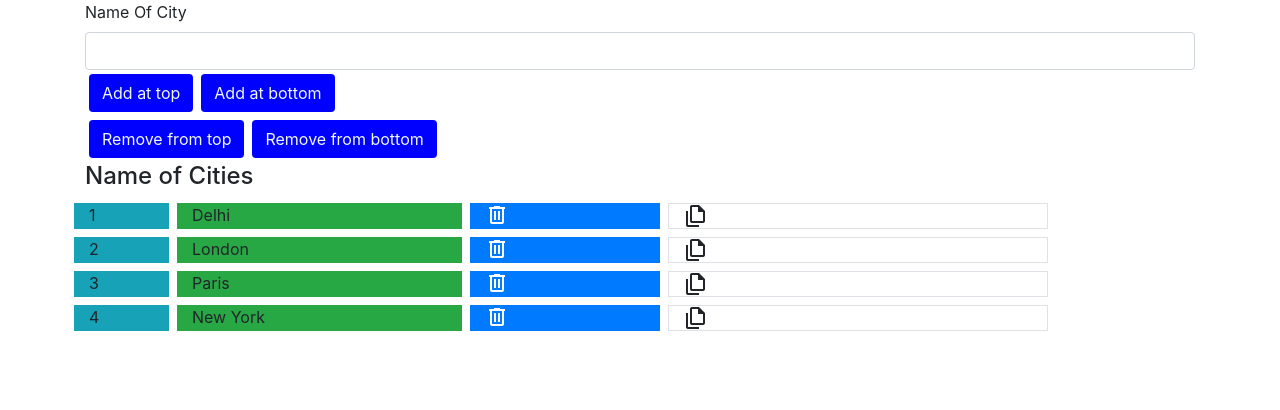
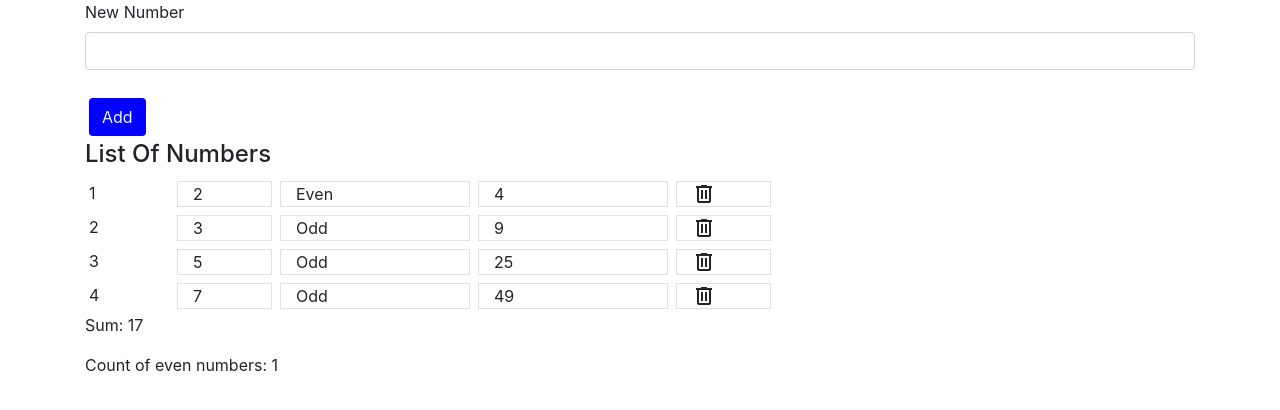
Before and after one commit to SurbhiBisarwal/welcome, an Angular app: page / in a window 1280 px wide. Shown: the top 410 px of the page. Built offline with nearby package versions, Linux system fonts and the light colour scheme.

Commit message:
Numbers and Even / Odd with Sum NG-A2#4

```diff
--- a/src/app/app.component.html
+++ b/src/app/app.component.html
@@ -1,30 +1,22 @@
 <div class="container">
-  <label>Name Of City</label>
-  <input type="text" class="form-control" [(ngModel)]="cname" />
-  <button class="btn m-1" (click)="add('top')">Add at top</button>
-  <button class="btn m-1" (click)="add('bottom')">Add at bottom</button>
-  <br />
-  <button class="btn m-1" (click)="remove('top')">Remove from top</button>
-  <button class="btn m-1" (click)="remove('bottom')">Remove from bottom</button>
-  <h4>Name of Cities</h4>
-  <div class="row" *ngFor="let c1 of cities; let i = index">
-    <div class="col-1 bg-info m-1">{{ i + 1 }}</div>
-    <div class="col-3 bg-success m-1">{{ c1 }}</div>
+  <div>
+    <label>New Number</label><br />
+    <input type="number" class="form-control" [(ngModel)]="n2" /><br />
+    <button class="btn m-1" (click)="add(n2)">Add</button>
+  </div>
+  <h4>List Of Numbers</h4>
+  <div class="row" *ngFor="let n1 of num; index as i">
+    <div class="col-1 m-1">{{ i + 1 }}</div>
+    <div class="col-1 border m-1">{{ n1 }}</div>
+    <div class="col-2 border m-1">{{ n1 % 2 === 0 ? "Even" : "Odd" }}</div>
+    <div class="col-2 border m-1">{{ n1 * n1 }}</div>
     <span
       (click)="delete(i)"
-      class="material-symbols-outlined col-2 bg-primary text-white m-1"
+      class="material-symbols-outlined col-1 border m-1"
     >
       delete
     </span>
-    <span (click)="copy(c1)" class="material-symbols-outlined col-4 border m-1">
-      file_copy
-    </span>
   </div>
+  <p>Sum: {{ sum }}</p>
+  <p>Count of even numbers: {{ evenCount }}</p>
 </div>
-
-<!-- <div class="row" *ngFor="let c1 of cities">
-    <div class="col-3 bg-success m-1">{{ name }}</div>
-    <div class="col-2 bg-primary text-white m-1">{{ name }}</div>
-    <div class="col-4 border m-1">{{ name }}</div>
-  </div>
-</div> -->
--- a/src/app/app.component.scss
+++ b/src/app/app.component.scss
@@ -2,3 +2,6 @@
   background-color: blue;
   color: aliceblue;
 }
+.bg-primary {
+  background-color: pink;
+}
--- a/src/app/app.component.ts
+++ b/src/app/app.component.ts
@@ -6,37 +6,25 @@ import { Component } from "@angular/core";
   styleUrls: ["./app.component.scss"],
 })
 export class AppComponent {
-  cities: string[] = ["Delhi", "London", "Paris", "New York"];
-  cname: string = "";
-  add(position: string) {
-    if (this.cname) {
-      if (position === "top") {
-        this.cities.unshift(this.cname);
-      } else if (position === "bottom") {
-        this.cities.push(this.cname);
-      }
-      this.cname = "";
-    }
+  num: number[] = [2, 3, 5, 7];
+  n1: number = 0;
+
+  add(n2): void {
+    this.num.push(n2);
   }
 
-  remove(position: string) {
-    if (this.cities.length > 0) {
-      if (position === "top") {
-        this.cities.shift();
-      } else if (position === "bottom") {
-        this.cities.pop();
-      }
-    }
+  delete(i: number): void {
+    let n1: number[];
+    console.log("i=" + i);
+    n1 = this.num.splice(i, 1);
+    // this.n1 = n1[i];
   }
-  delete(i: number): void {
-    let n1: string[];
-    console.log("i=" + i);
-    n1 = this.cities.splice(i, 1);
-    this.cname = n1[0];
+
+  get sum(): number {
+    return this.num.reduce((acc, curr) => acc + curr, 0);
   }
-  copy(c1: string): void {
-    console.log(c1);
-    let copyCity: string[] = this.cities;
-    this.cname = c1;
+
+  get evenCount(): number {
+    return this.num.reduce((acc, curr) => acc + (curr % 2 === 0 ? 1 : 0), 0);
   }
 }
```
